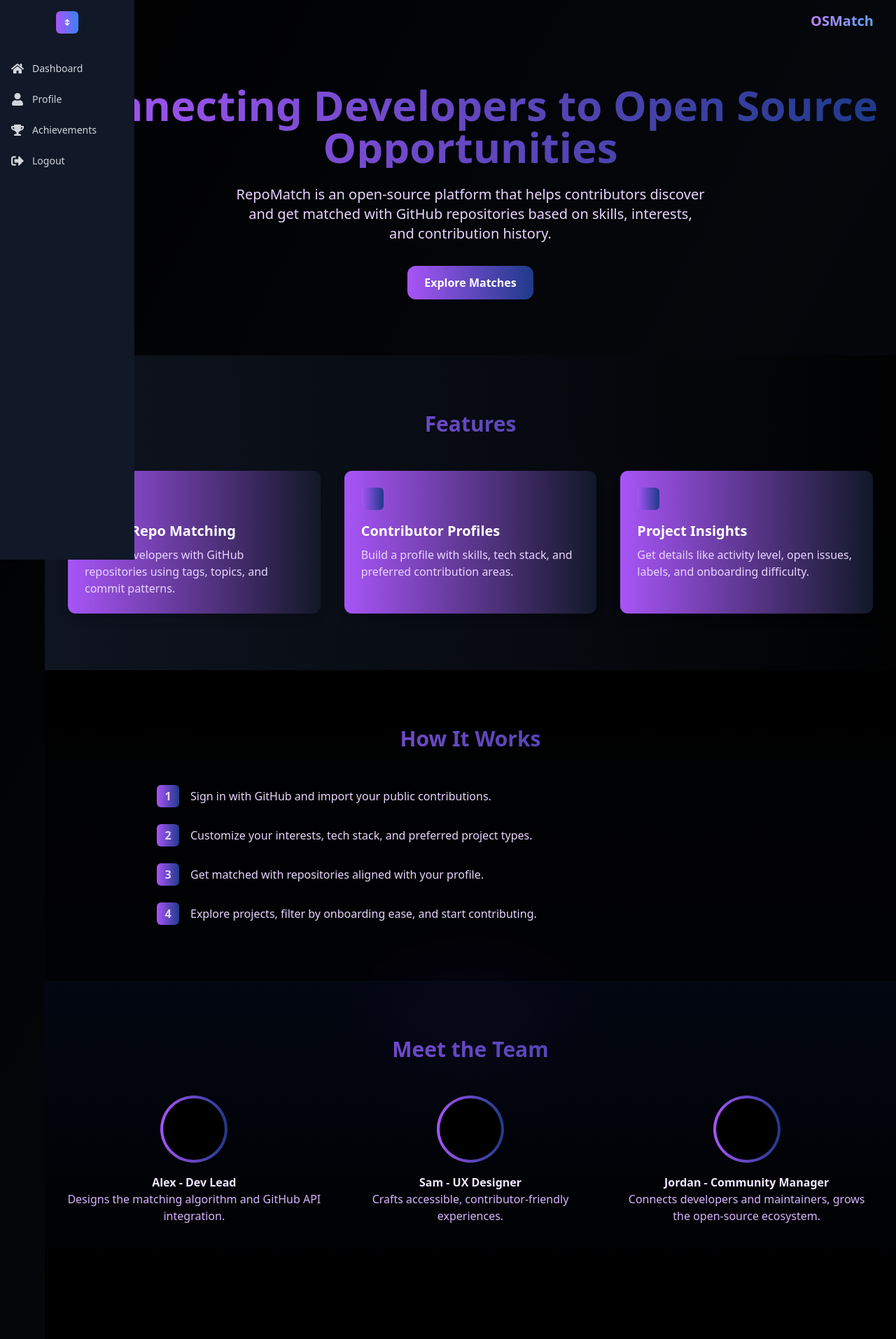
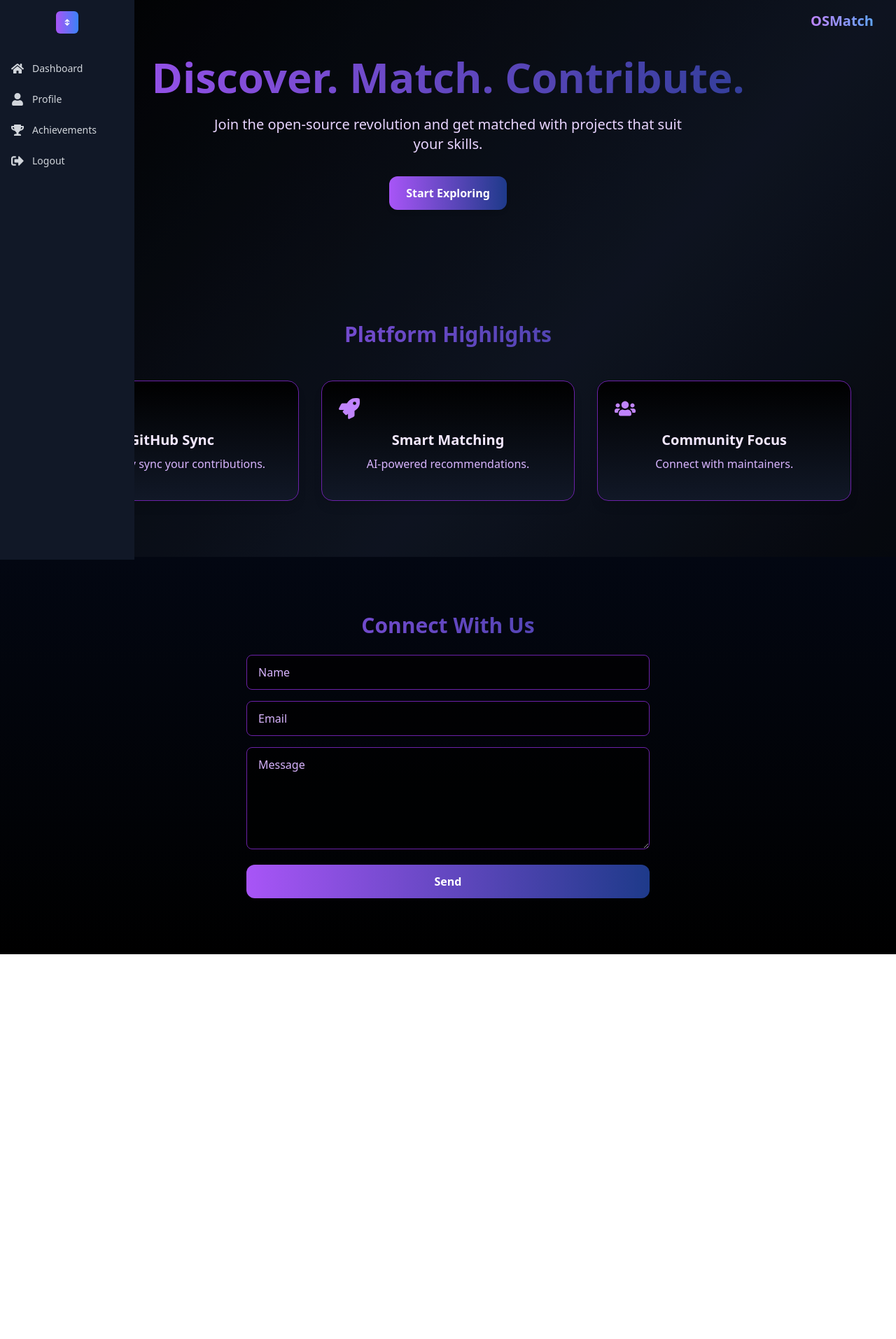
Before and after one commit to Kedar-1118/ILLUMINATI-SGU-HACKATHON, a React (Create React App) app in the folder client/: page / in a window 1280 px wide. Shown: the top 1914 px of the page at 70% size. After the commit the page ends 1364 px from the top, so only its background shows below. Built offline with nearby package versions, Linux system fonts and the light colour scheme.

Commit message:
Update LandingPage.jsx  intiating EmailJS

```diff
--- a/client/src/Pages/LandingPage.jsx
+++ b/client/src/Pages/LandingPage.jsx
@@ -1,146 +1,164 @@
-import React from "react";
+import React, { useRef, useState } from "react";
 import Navbar from "../components/Navbar";
+import { FaGithub, FaRocket, FaUsers } from "react-icons/fa";
+import { motion } from "framer-motion";
+import emailjs from '@emailjs/browser';
 
 export default function LandingPage() {
+    const form = useRef();
+    const [isSent, setIsSent] = useState(false);
+
+    const sendEmail = (e) => {
+        e.preventDefault();
+
+        emailjs.sendForm(
+            'service_iwcex8f',       // Replace with your EmailJS service ID
+            'template_qkt8ldj',      // Replace with your EmailJS template ID
+            form.current,
+            'Tf0tiIa2jbW73zyab'        // Replace with your EmailJS public key
+        ).then(
+            (result) => {
+                console.log(result.text);
+                setIsSent(true);
+                form.current.reset();
+            },
+            (error) => {
+                console.log(error.text);
+            }
+        );
+    };
+
     return (
-        <div className="min-h-screen bg-black text-white font-sans pl-12 relative overflow-hidden">
-            {/* Creating a shiny black gradient background effect */}
-            <div className="absolute inset-0 bg-gradient-to-br from-black via-gray-900 to-black z-0"></div>
-            <div className="absolute inset-0 bg-black opacity-70 z-0"></div>
+        <div className="min-h-screen bg-black text-white font-sans relative overflow-hidden">
+            {/* Shiny animated background */}
+            <div className="absolute inset-0 bg-gradient-to-br from-black via-gray-900 to-black animate-pulse z-0"></div>
+            <div className="absolute top-1/4 left-1/4 w-full h-full bg-gradient-radial from-purple-900 to-transparent opacity-10 rounded-full blur-3xl z-0"></div>
 
-            {/* Subtle radial gradient for shine effect */}
-            <div className="absolute top-1/4 left-1/4 w-full h-full bg-gradient-to-br from-gray-800 to-transparent opacity-5 rounded-full blur-3xl z-0"></div>
-
-            {/* Content container with relative positioning to appear above the gradient overlay */}
-            <div className="relative z-10">
-                {/* Keeping navbar unchanged as requested */}
+            <div className="relative z-20">
                 <Navbar />
 
-                {/* Hero section with logo/brand element */}
-                <div className="flex items-center justify-center pt-8 pb-2 ml-4">
-                    {/* <div className="w-8 h-8 bg-gradient-to-r from-purple-500 to-blue-900 rounded-md mr-2"></div> */}
-                    {/* <h1 className="text-2xl font-bold bg-gradient-to-r from-purple-500 to-blue-900 bg-clip-text text-transparent">RepoMatch</h1> */}
-                </div>
-
-                <main className="text-center px-6 py-20 ml-4">
-                    <h2 className="text-4xl md:text-6xl font-bold mb-6 bg-gradient-to-r from-purple-500 to-blue-900 bg-clip-text text-transparent">Connecting Developers to Open Source Opportunities</h2>
-                    <p className="text-lg md:text-xl text-purple-200 mb-8 max-w-2xl mx-auto">
-                        RepoMatch is an open-source platform that helps contributors discover and get matched with GitHub repositories based on skills, interests, and contribution history.
-                    </p>
-                    <button className="bg-gradient-to-r from-purple-500 to-blue-900 px-6 py-3 rounded-xl text-white font-semibold transition hover:opacity-90">Explore Matches</button>
+                {/* Hero Section */}
+                <main className="text-center px-6 py-20">
+                    <motion.h2
+                        initial={{ opacity: 0, y: -50 }}
+                        animate={{ opacity: 1, y: 0 }}
+                        transition={{ duration: 1 }}
+                        className="text-5xl md:text-6xl font-bold mb-6 bg-gradient-to-r from-purple-500 to-blue-900 bg-clip-text text-transparent"
+                    >
+                        Discover. Match. Contribute.
+                    </motion.h2>
+                    <motion.p
+                        initial={{ opacity: 0 }}
+                        animate={{ opacity: 1 }}
+                        transition={{ delay: 0.5 }}
+                        className="text-lg md:text-xl text-purple-200 mb-8 max-w-2xl mx-auto"
+                    >
+                        Join the open-source revolution and get matched with projects that suit your skills.
+                    </motion.p>
+                    <motion.button
+                        whileHover={{ scale: 1.05 }}
+                        whileTap={{ scale: 0.95 }}
+                        className="bg-gradient-to-r from-purple-500 to-blue-900 px-6 py-3 rounded-xl text-white font-semibold transition shadow-md"
+                    >
+                        Start Exploring
+                    </motion.button>
                 </main>
 
-                <section id="features" className="px-6 py-20 ml-4 relative">
-                    {/* Subtle shine effect for this section */}
-                    <div className="absolute inset-0 bg-gradient-to-r from-gray-900 to-black opacity-80 z-0"></div>
+                {/* Cards Section */}
+                <section className="py-20 px-6">
+                    <h3 className="text-3xl font-bold text-center mb-12 bg-gradient-to-r from-purple-500 to-blue-900 bg-clip-text text-transparent">
+                        Platform Highlights
+                    </h3>
+                    <div className="grid md:grid-cols-3 gap-8 max-w-6xl mx-auto">
+                        {/* Card 1 */}
+                        <motion.div
+                            whileHover={{ scale: 1.05 }}
+                            initial={{ opacity: 0, y: 30 }}
+                            whileInView={{ opacity: 1, y: 0 }}
+                            viewport={{ once: true }}
+                            transition={{ duration: 0.6 }}
+                            className="bg-gradient-to-b from-black to-gray-900 p-6 rounded-2xl shadow-lg border border-purple-800 text-center"
+                        >
+                            <div className="text-3xl text-purple-400 mb-4"><FaGithub /></div>
+                            <h4 className="text-xl font-semibold mb-2 text-purple-100">GitHub Sync</h4>
+                            <p className="text-purple-300">Seamlessly sync your contributions.</p>
+                        </motion.div>
 
-                    <div className="relative z-10">
-                        <h3 className="text-3xl font-bold text-center mb-12 bg-gradient-to-r from-purple-500 to-blue-900 bg-clip-text text-transparent">Features</h3>
-                        <div className="grid md:grid-cols-3 gap-8 max-w-6xl mx-auto">
-                            <div className="bg-gradient-to-b from-black to-gray-900 p-6 rounded-xl shadow-lg border border-transparent bg-gradient-to-r from-purple-500 to-blue-900 bg-clip-padding">
-                                <div className="w-8 h-8 bg-gradient-to-r from-purple-500 to-blue-900 rounded-md mb-4"></div>
-                                <h4 className="text-xl font-semibold mb-2">Smart Repo Matching</h4>
-                                <p className="text-purple-200">Match developers with GitHub repositories using tags, topics, and commit patterns.</p>
-                            </div>
-                            <div className="bg-gradient-to-b from-black to-gray-900 p-6 rounded-xl shadow-lg border border-transparent bg-gradient-to-r from-purple-500 to-blue-900 bg-clip-padding">
-                                <div className="w-8 h-8 bg-gradient-to-r from-purple-500 to-blue-900 rounded-md mb-4"></div>
-                                <h4 className="text-xl font-semibold mb-2">Contributor Profiles</h4>
-                                <p className="text-purple-200">Build a profile with skills, tech stack, and preferred contribution areas.</p>
-                            </div>
-                            <div className="bg-gradient-to-b from-black to-gray-900 p-6 rounded-xl shadow-lg border border-transparent bg-gradient-to-r from-purple-500 to-blue-900 bg-clip-padding">
-                                <div className="w-8 h-8 bg-gradient-to-r from-purple-500 to-blue-900 rounded-md mb-4"></div>
-                                <h4 className="text-xl font-semibold mb-2">Project Insights</h4>
-                                <p className="text-purple-200">Get details like activity level, open issues, labels, and onboarding difficulty.</p>
-                            </div>
-                        </div>
+                        {/* Card 2 */}
+                        <motion.div
+                            whileHover={{ scale: 1.05 }}
+                            initial={{ opacity: 0, y: 30 }}
+                            whileInView={{ opacity: 1, y: 0 }}
+                            viewport={{ once: true }}
+                            transition={{ duration: 0.6, delay: 0.2 }}
+                            className="bg-gradient-to-b from-black to-gray-900 p-6 rounded-2xl shadow-lg border border-purple-800 text-center relative overflow-hidden"
+                        >
+                            <div className="text-3xl text-purple-400 mb-4"><FaRocket /></div>
+                            <h4 className="text-xl font-semibold mb-2 text-purple-100">Smart Matching</h4>
+                            <p className="text-purple-300 mb-4">AI-powered recommendations.</p>
+                        </motion.div>
+
+                        {/* Card 3 */}
+                        <motion.div
+                            whileHover={{ scale: 1.05 }}
+                            initial={{ opacity: 0, y: 30 }}
+                            whileInView={{ opacity: 1, y: 0 }}
+                            viewport={{ once: true }}
+                            transition={{ duration: 0.6, delay: 0.4 }}
+                            className="bg-gradient-to-b from-black to-gray-900 p-6 rounded-2xl shadow-lg border border-purple-800 text-center"
+                        >
+                            <div className="text-3xl text-purple-400 mb-4"><FaUsers /></div>
+                            <h4 className="text-xl font-semibold mb-2 text-purple-100">Community Focus</h4>
+                            <p className="text-purple-300">Connect with maintainers.</p>
+                        </motion.div>
                     </div>
                 </section>
 
-                <section id="how-it-works" className="px-6 py-20 bg-gradient-to-b from-black to-gray-950 ml-4 relative">
-                    <div className="absolute inset-0 bg-black opacity-70 z-0"></div>
-
-                    <div className="relative z-10">
-                        <h3 className="text-3xl font-bold text-center mb-12 bg-gradient-to-r from-purple-500 to-blue-900 bg-clip-text text-transparent">How It Works</h3>
-                        <div className="max-w-4xl mx-auto space-y-6 text-purple-200">
-                            <div className="flex items-center">
-                                <div className="w-8 h-8 bg-gradient-to-r from-purple-500 to-blue-900 rounded-md mr-4 flex items-center justify-center font-bold">1</div>
-                                <p>Sign in with GitHub and import your public contributions.</p>
-                            </div>
-                            <div className="flex items-center">
-                                <div className="w-8 h-8 bg-gradient-to-r from-purple-500 to-blue-900 rounded-md mr-4 flex items-center justify-center font-bold">2</div>
-                                <p>Customize your interests, tech stack, and preferred project types.</p>
-                            </div>
-                            <div className="flex items-center">
-                                <div className="w-8 h-8 bg-gradient-to-r from-purple-500 to-blue-900 rounded-md mr-4 flex items-center justify-center font-bold">3</div>
-                                <p>Get matched with repositories aligned with your profile.</p>
-                            </div>
-                            <div className="flex items-center">
-                                <div className="w-8 h-8 bg-gradient-to-r from-purple-500 to-blue-900 rounded-md mr-4 flex items-center justify-center font-bold">4</div>
-                                <p>Explore projects, filter by onboarding ease, and start contributing.</p>
-                            </div>
-                        </div>
-                    </div>
+                {/* Contact Section */}
+                <section className="py-20 px-6 bg-gradient-to-b from-gray-950 to-black relative">
+                    <h3 className="text-3xl font-bold text-center mb-6 bg-gradient-to-r from-purple-500 to-blue-900 bg-clip-text text-transparent">
+                        Connect With Us
+                    </h3>
+                    <motion.form
+                        ref={form}
+                        onSubmit={sendEmail}
+                        initial={{ opacity: 0, y: 20 }}
+                        whileInView={{ opacity: 1, y: 0 }}
+                        viewport={{ once: true }}
+                        transition={{ duration: 1 }}
+                        className="max-w-xl mx-auto space-y-4"
+                    >
+                        <input
+                            type="text"
+                            name="user_name"
+                            placeholder="Name"
+                            required
+                            className="w-full px-4 py-3 rounded-lg bg-black bg-opacity-70 border border-purple-800 text-white placeholder-purple-300 focus:outline-none focus:ring-2 focus:ring-purple-700"
+                        />
+                        <input
+                            type="email"
+                            name="user_email"
+                            placeholder="Email"
+                            required
+                            className="w-full px-4 py-3 rounded-lg bg-black bg-opacity-70 border border-purple-800 text-white placeholder-purple-300 focus:outline-none focus:ring-2 focus:ring-purple-700"
+                        />
+                        <textarea
+                            name="message"
+                            rows="5"
+                            placeholder="Message"
+                            required
+                            className="w-full px-4 py-3 rounded-lg bg-black bg-opacity-70 border border-purple-800 text-white placeholder-purple-300 focus:outline-none focus:ring-2 focus:ring-purple-700"
+                        ></textarea>
+                        <button type="submit" className="w-full py-3 bg-gradient-to-r from-purple-500 to-blue-900 text-white rounded-xl font-semibold hover:opacity-90 transition">
+                            Send
+                        </button>
+                        {isSent && (
+                            <p className="text-green-400 text-center mt-4">Your message has been sent!</p>
+                        )}
+                    </motion.form>
                 </section>
 
-                <section id="team" className="px-6 py-20 bg-gradient-to-b from-gray-950 to-black ml-4 relative">
-                    {/* Light beam effect */}
-                    <div className="absolute top-0 left-1/2 transform -translate-x-1/2 w-64 h-32 bg-purple-900 opacity-10 blur-3xl rounded-full z-0"></div>
 
-                    <div className="relative z-10">
-                        <h3 className="text-3xl font-bold text-center mb-12 bg-gradient-to-r from-purple-500 to-blue-900 bg-clip-text text-transparent">Meet the Team</h3>
-                        <div className="grid md:grid-cols-3 gap-8 max-w-6xl mx-auto text-center">
-                            <div>
-                                <div className="w-24 h-24 mx-auto bg-gradient-to-r from-purple-500 to-blue-900 rounded-full mb-4 p-1">
-                                    <div className="w-full h-full bg-black rounded-full"></div>
-                                </div>
-                                <h4 className="font-semibold text-purple-100">Alex - Dev Lead</h4>
-                                <p className="text-purple-300">Designs the matching algorithm and GitHub API integration.</p>
-                            </div>
-                            <div>
-                                <div className="w-24 h-24 mx-auto bg-gradient-to-r from-purple-500 to-blue-900 rounded-full mb-4 p-1">
-                                    <div className="w-full h-full bg-black rounded-full"></div>
-                                </div>
-                                <h4 className="font-semibold text-purple-100">Sam - UX Designer</h4>
-                                <p className="text-purple-300">Crafts accessible, contributor-friendly experiences.</p>
-                            </div>
-                            <div>
-                                <div className="w-24 h-24 mx-auto bg-gradient-to-r from-purple-500 to-blue-900 rounded-full mb-4 p-1">
-                                    <div className="w-full h-full bg-black rounded-full"></div>
-                                </div>
-                                <h4 className="font-semibold text-purple-100">Jordan - Community Manager</h4>
-                                <p className="text-purple-300">Connects developers and maintainers, grows the open-source ecosystem.</p>
-                            </div>
-                        </div>
-                    </div>
-                </section>
-
-                <section id="contact" className="px-6 py-20 bg-black ml-4 relative">
-                    {/* Subtle shine effect */}
-                    <div className="absolute bottom-0 right-0 w-96 h-96 bg-gradient-to-tl from-gray-900 to-transparent opacity-10 rounded-full blur-3xl z-0"></div>
-
-                    <div className="relative z-10">
-                        <h3 className="text-3xl font-bold text-center mb-6 bg-gradient-to-r from-purple-500 to-blue-900 bg-clip-text text-transparent">Get In Touch</h3>
-                        <form className="max-w-xl mx-auto space-y-4">
-                            <div className="bg-gradient-to-r from-purple-500 to-blue-900 p-0.5 rounded">
-                                <input className="w-full px-4 py-2 rounded bg-gradient-to-b from-black to-gray-950 text-white" type="text" placeholder="Your Name" />
-                            </div>
-                            <div className="bg-gradient-to-r from-purple-500 to-blue-900 p-0.5 rounded">
-                                <input className="w-full px-4 py-2 rounded bg-gradient-to-b from-black to-gray-950 text-white" type="email" placeholder="Your Email" />
-                            </div>
-                            <div className="bg-gradient-to-r from-purple-500 to-blue-900 p-0.5 rounded">
-                                <textarea className="w-full px-4 py-2 rounded bg-gradient-to-b from-black to-gray-950 text-white" rows="5" placeholder="Your Message"></textarea>
-                            </div>
-                            <button className="bg-gradient-to-r from-purple-500 to-blue-900 px-6 py-3 rounded-xl text-white font-semibold transition hover:opacity-90 w-full">Send Message</button>
-                        </form>
-                    </div>
-                </section>
-
-                <footer className="text-center p-6 border-t border-transparent bg-gradient-to-r from-purple-500 to-blue-900 bg-clip-padding text-purple-100 bg-black ml-4">
-                    <div className="flex justify-center items-center space-x-2">
-                        <div className="w-6 h-6 bg-gradient-to-r from-purple-500 to-blue-900 rounded-md"></div>
-                        <p>&copy; {new Date().getFullYear()} RepoMatch. Built with ❤ by open-source contributors.</p>
-                    </div>
-                </footer>
             </div>
         </div>
     );
```
